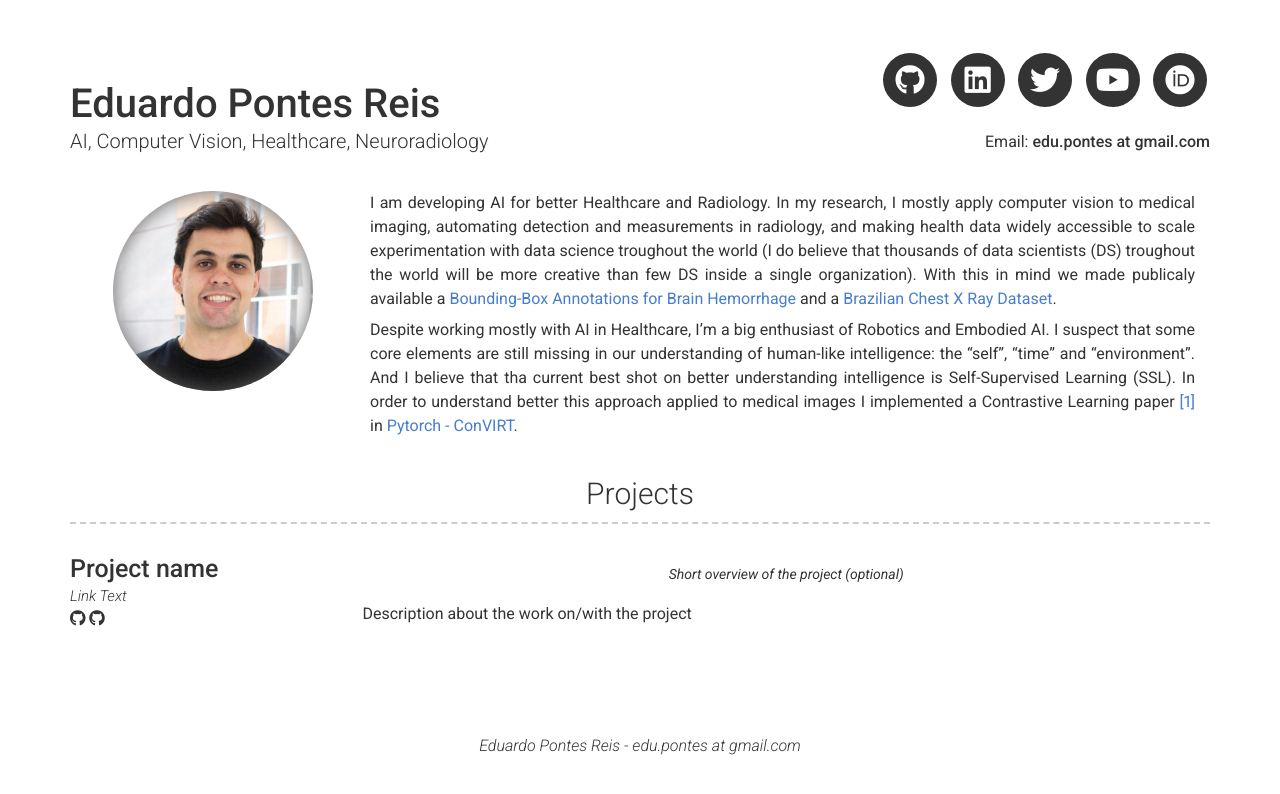
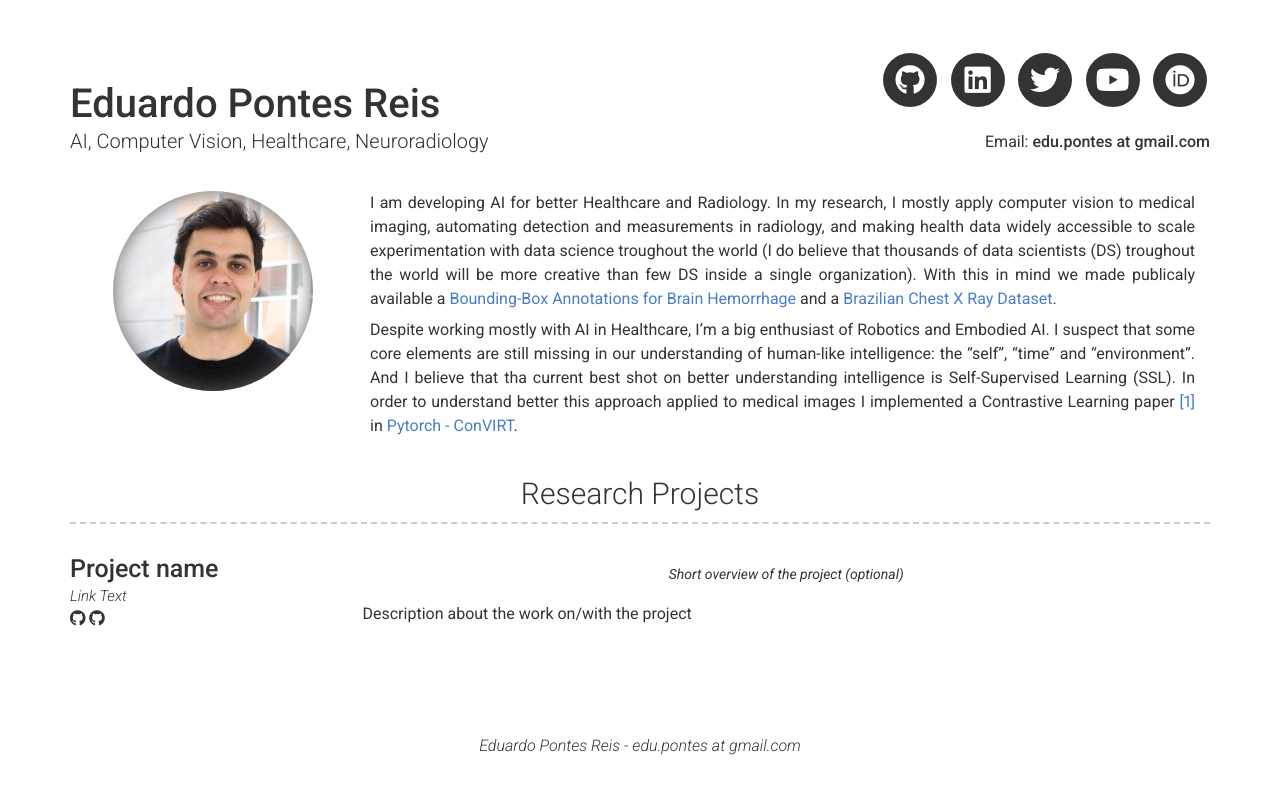
Before and after one commit to edreisMD/edreismd.github.io_old, a Jekyll site: the page built from index.md, in a window 1280 px wide. Shown: the top 794 px of the page. Built offline with Jekyll 4.4.1, drawn with Linux system fonts in a browser that asks for light colours; nearby versions of some CDN libraries.

Commit message:
about padding

```diff
--- a/_config.yml
+++ b/_config.yml
@@ -70,7 +70,7 @@ about_content: | # this will include new lines to allow paragraphs
 #   - Images ![alt text](/images/landscape-trees.jpg "Trees")
 
 content:
-  - title: Projects # Title for the section
+  - title: Research Projects # Title for the section
     layout: list # Type of content section (list/text)
     content:
       - layout: left
--- a/_includes/about.html
+++ b/_includes/about.html
@@ -1,6 +1,6 @@
 <div class="container intro-container">
-  <!-- <h3>{{ site.about_title | default: "About Me" }}</h3>
-  <div class="row clearfix"> -->
+  <!-- <h3>{{ site.about_title | default: "About Me" }}</h3> -->
+  <div class="px-2">
     {%- if site.about_profile_image -%}
       <div class="col-xs-12 col-sm-4 col-md-3 no-print">
         <span class="profile-img" style="background-image: url({{ site.about_profile_image | relative_url }})"></span>
```
